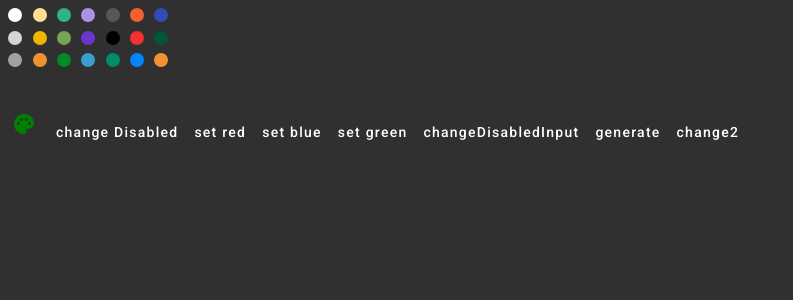
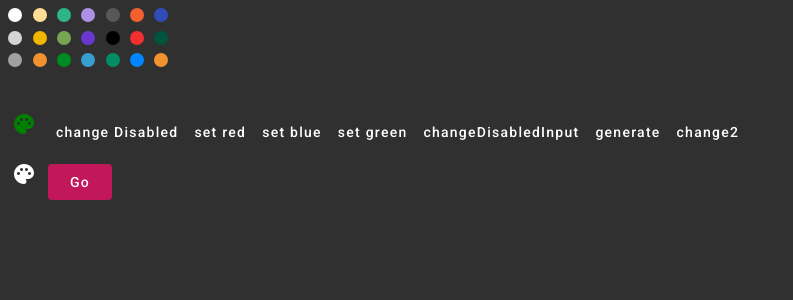
Before and after one commit to GlebStepenko/fn.color.picker, an Angular app: page / in a window 1280 px wide. Shown: the top 300 px of the page, without its empty margins (0-793 px from the left). Built offline with nearby package versions, Linux system fonts and the light colour scheme.

Commit message:
0.0.11 add type="button" for buttons

```diff
--- a/projects/library/package.json
+++ b/projects/library/package.json
@@ -1,6 +1,6 @@
 {
   "name": "@gleb216/fn.color.picker",
-  "version": "0.0.10",
+  "version": "0.0.11",
   "description": "angular library for select color",
   "license": "MIT",
   "peerDependencies": {
--- a/projects/library/src/lib/color.picker.icon/color.picker.icon.component.html
+++ b/projects/library/src/lib/color.picker.icon/color.picker.icon.component.html
@@ -1,4 +1,4 @@
-<button mat-icon-button [matMenuTriggerFor]="menu"  [style.color]="currentColor" #menuTrigger="matMenuTrigger" [disabled]="isDisabled"  class="button-root" >
+<button mat-icon-button [matMenuTriggerFor]="menu"  [style.color]="currentColor" #menuTrigger="matMenuTrigger" [disabled]="isDisabled"  class="button-root" type="button" >
  @if (!!customIcon()) {
   <ng-container [ngTemplateOutlet]="customIcon()"/>
  } @else {
--- a/projects/library/src/lib/color.picker/color.picker.component.html
+++ b/projects/library/src/lib/color.picker/color.picker.component.html
@@ -2,7 +2,7 @@
 <div class="container-other-color">
  <div class="color-preview" [style.background-color]="color" (click)="otherColorClick($event)"></div>
  @if (!!color) {
-  <button mat-icon-button (click)="onColorChange('')" [title]="anotherColorTitle()">
+  <button mat-icon-button (click)="onColorChange('')" [title]="anotherColorTitle()" type="button">
    <mat-icon>clear</mat-icon>
   </button>
  }
--- a/projects/test.application/src/app/app.component.html
+++ b/projects/test.application/src/app/app.component.html
@@ -42,6 +42,19 @@
  <button mat-button class="button-other-color" (click)="change2()">
   <span>change2</span>
  </button>
+
+
+ <section >
+  <form class="container-main" [formGroup]="formData" (ngSubmit)="onSubmit()">
+   <fn-color-picker-icon
+    formControlName="color1"
+   />
+
+   <button mat-flat-button  color="primary"  type="submit">Go</button>
+  </form>
+
+ </section>
+
 </main>
 
 <!--<ng-template #customIconTemplate>-->
--- a/projects/test.application/src/app/app.component.ts
+++ b/projects/test.application/src/app/app.component.ts
@@ -94,5 +94,10 @@ export class AppComponent {
   }
 
 
+  onSubmit() {
+    console.log('onSubmit');
+  }
+
+
 
 }
```
